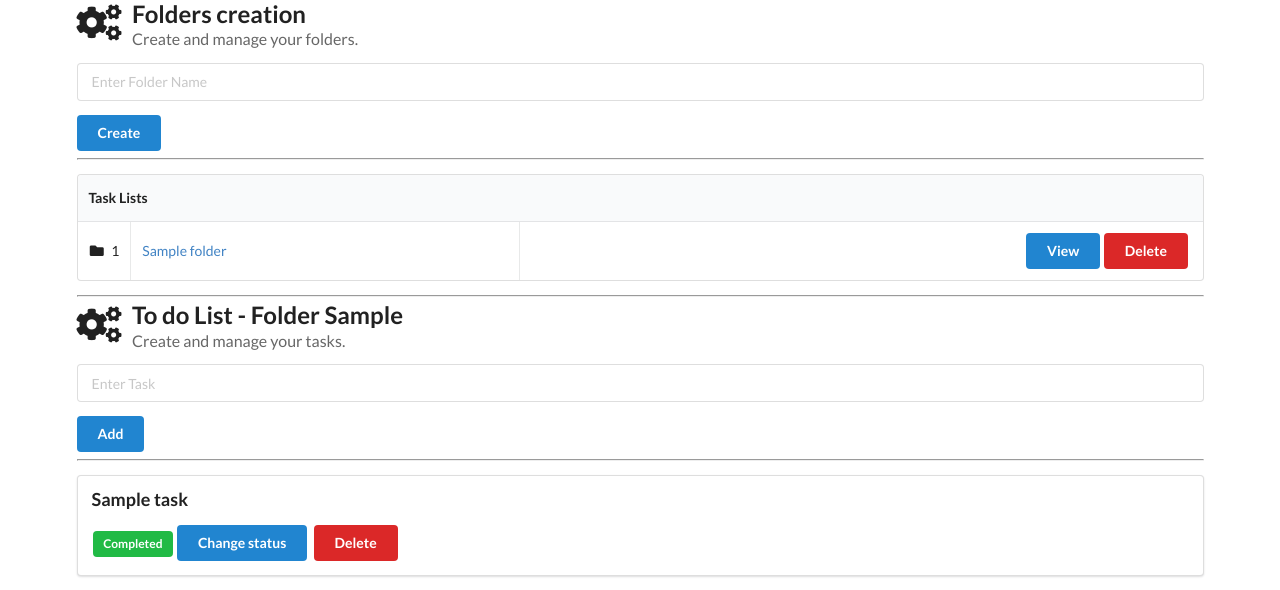
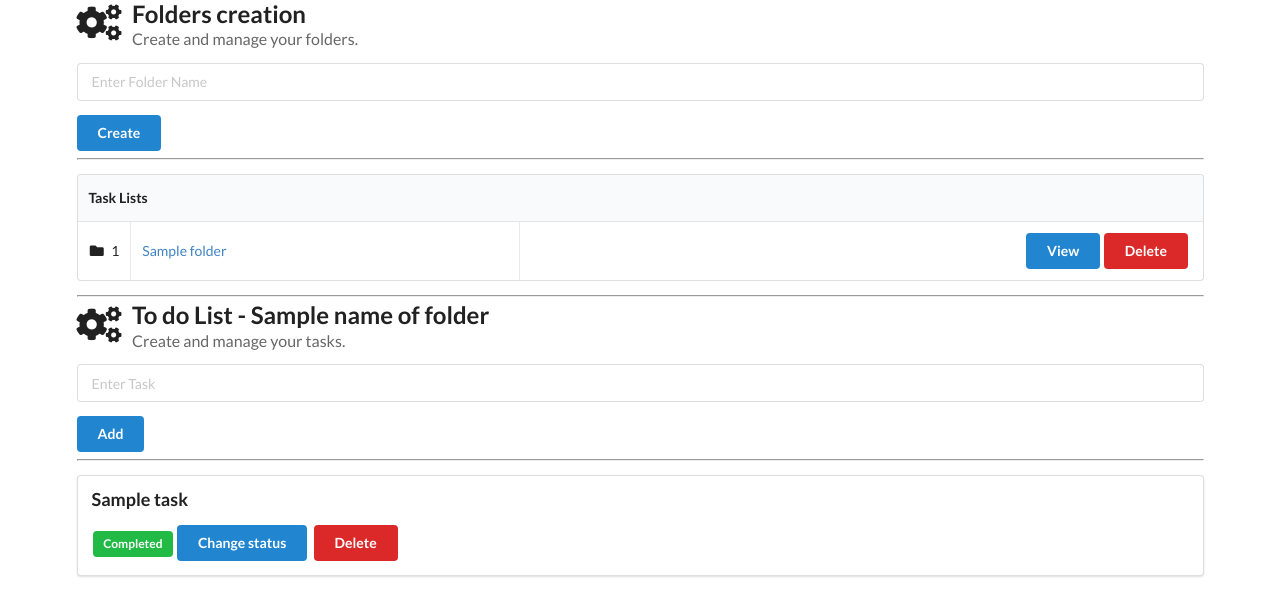
Before and after one commit to HomGraziano/taskmanager, a Flask app: template Task_manager_web_app/templates/main.html in a window 1280 px wide. Shown: the part 103-693 px from the top of the page. Run offline with Flask 2, Linux system fonts and the light colour scheme; tables that the repository leaves empty hold one stand-in row (values such as "Sample post"); the template is opened without the code that fills it: values that come from a table or form of the project are taken from there, most other values are stand-ins (such as "Sample title", 1, 10 or a date in 2020).

Commit message:
Add files via upload

```diff
--- a/Task_manager_web_app/templates/main.html
+++ b/Task_manager_web_app/templates/main.html
@@ -36,6 +36,16 @@
             </tr></thead>
             <tbody>
                 {% for folder in folders %}
+                  {% if nameOfFolder == folder.name %}
+                    <tr>
+                        <td class="collapsing">
+                          <i class="folder icon"></i> {{folder.id}}
+                        </td>
+                        <td><u>{{folder.name}}</u></td>
+                        <td class= "right aligned"><a class="ui blue button" href="/updatefolder/{{ folder.id }}">View
+                        </a><a class="ui red button" href="/deletefolder/{{ folder.id }}">Delete</a></td>
+                    </tr>
+                  {% else %}
                     <tr>
                       <td class="collapsing">
                         <i class="folder icon"></i> {{folder.id}}
@@ -44,6 +54,7 @@
                       <td class= "right aligned"><a class="ui blue button" href="/updatefolder/{{ folder.id }}">View
                       </a><a class="ui red button" href="/deletefolder/{{ folder.id }}">Delete</a></td>
                     </tr>
+                  {% endif %}
                 {% endfor %}
             </tbody>
           </table>
@@ -55,7 +66,7 @@
                 <h2 class="ui header">
                     <i class="settings icon"></i>
                     <div class="content">
-                      To do List - Folder {{selectedFolder}}
+                      To do List - {{nameOfFolder}}
                       <div class="sub header">Create and manage your tasks.</div>
                     </div>
                   </h2>
```
Lines whose indentation alone changed are shown as unchanged.
